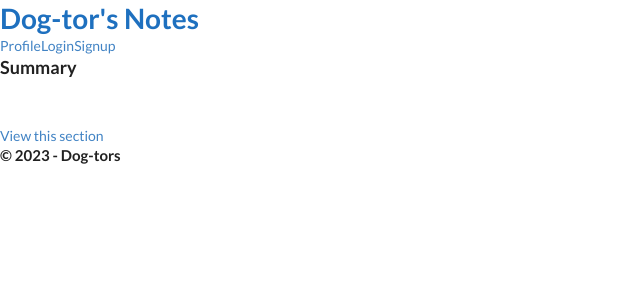
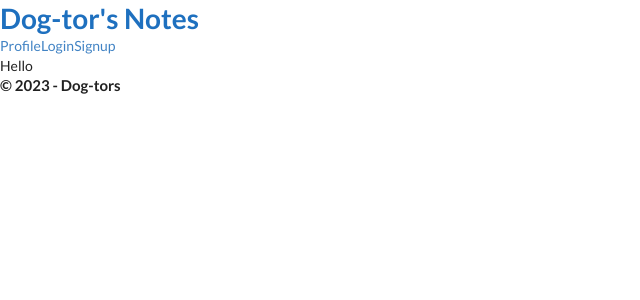
Before and after one commit to min-andrew/Dog-tor-s-Notes, a React (Create React App) app in the folder client/: page / in a window 1280 px wide. Shown: the top 300 px of the page, without its empty margins (0-640 px from the left). Built offline with nearby package versions, Linux system fonts and the light colour scheme.

Commit message:
commented out the featurelist componenet to view the page

```diff
--- a/client/src/pages/Home.js
+++ b/client/src/pages/Home.js
@@ -8,9 +8,10 @@ const Home = () => {
             <div className="">
                 <div className="">
                     <div>
-                        <Featurelist
+                        Hello
+                        {/* <Featurelist
                             title="Summary"
-                        />
+                        /> */}
                     </div>
                 </div>
             </div>
```
